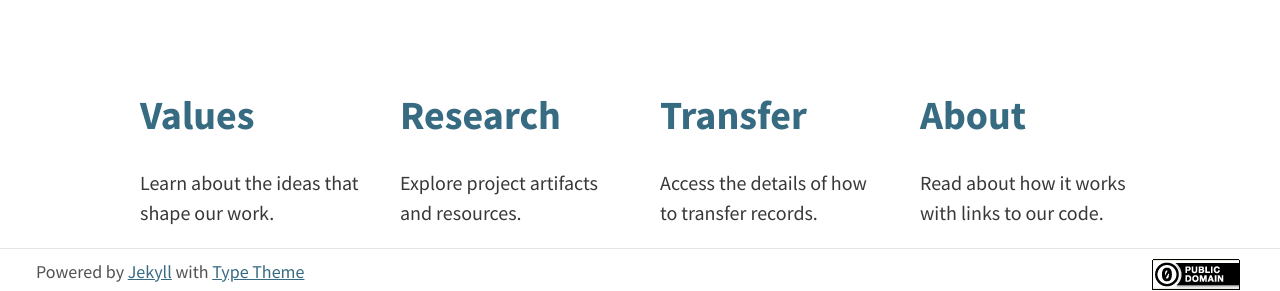
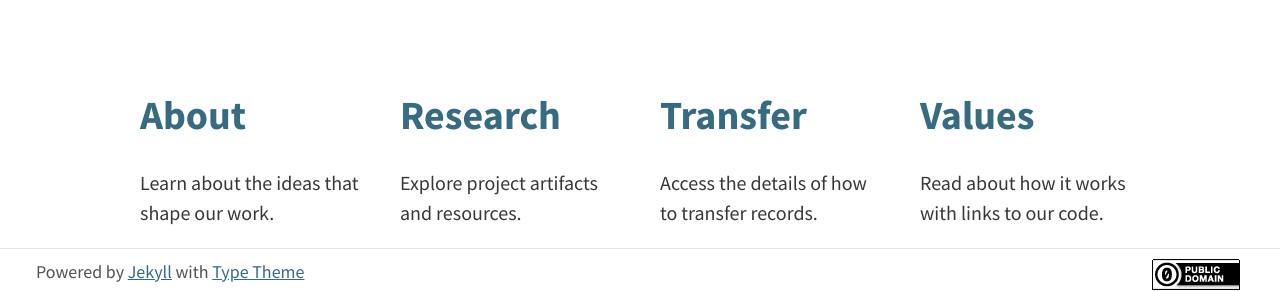
Before and after one commit to RockefellerArchiveCenter/project_electron, a Jekyll site: the page built from index.md, in a window 1280 px wide. Shown: the part 605-896 px from the top of the page. Built offline with Jekyll 4.4.1, drawn with Linux system fonts in a browser that asks for light colours; some of the changed lines change nothing that is shown.

Commit message:
change content order to match nav

```diff
--- a/_layouts/home.html
+++ b/_layouts/home.html
@@ -15,7 +15,7 @@ layout: default
   <div class="container">
     <div class="three columns">
       <h2>
-        <a href="/values/">Values</a>
+        <a href="/about/">About</a>
       </h2>
       <p>Learn about the ideas that shape our work.</p>
     </div>
@@ -33,7 +33,7 @@ layout: default
     </div>
     <div class="three columns">
       <h2>
-        <a href="/about/">About</a>
+        <a href="/values/">Values</a>
       </h2>
       <p> Read about how it works with links to our code.</p>
     </div>
```
